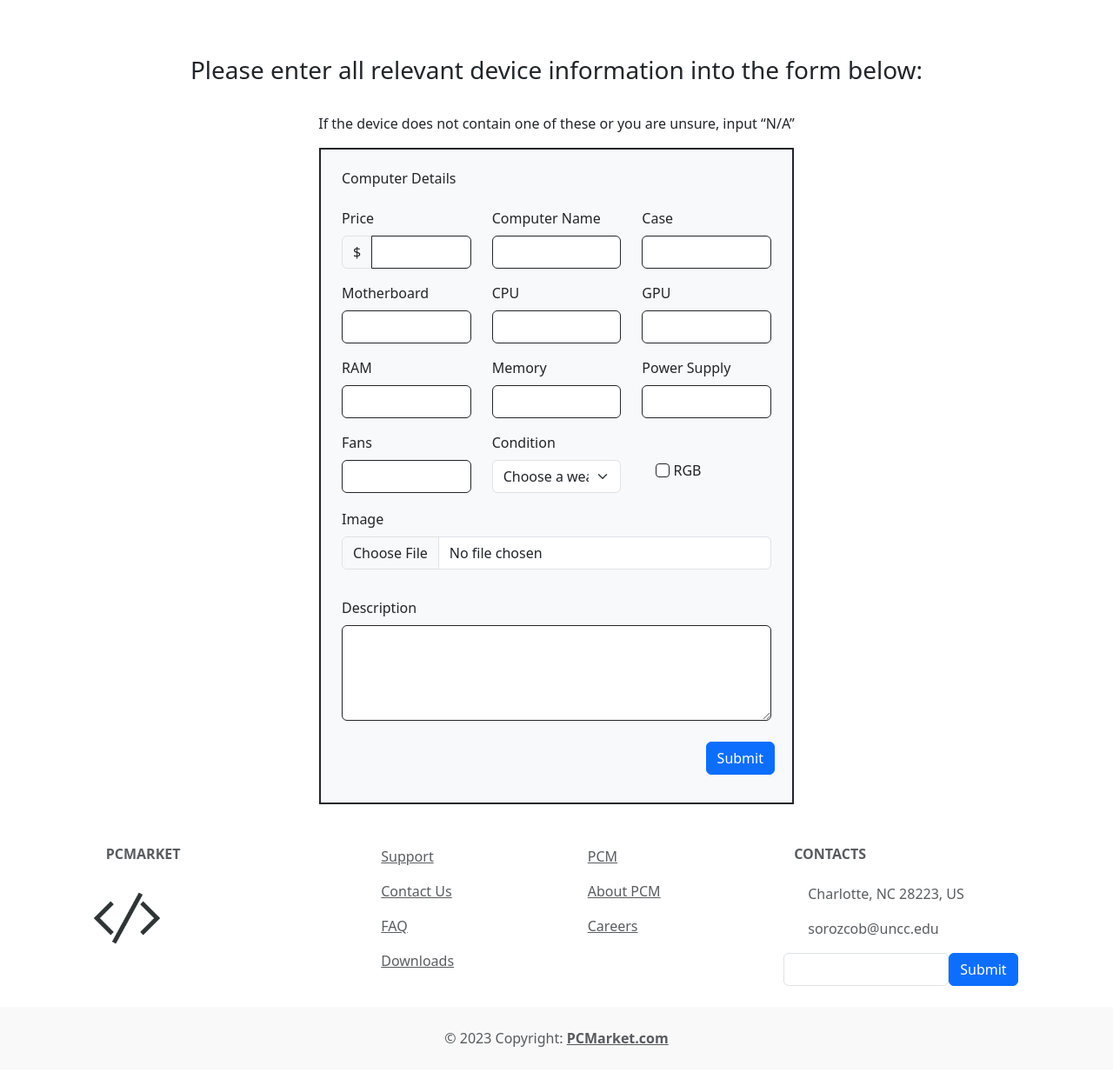
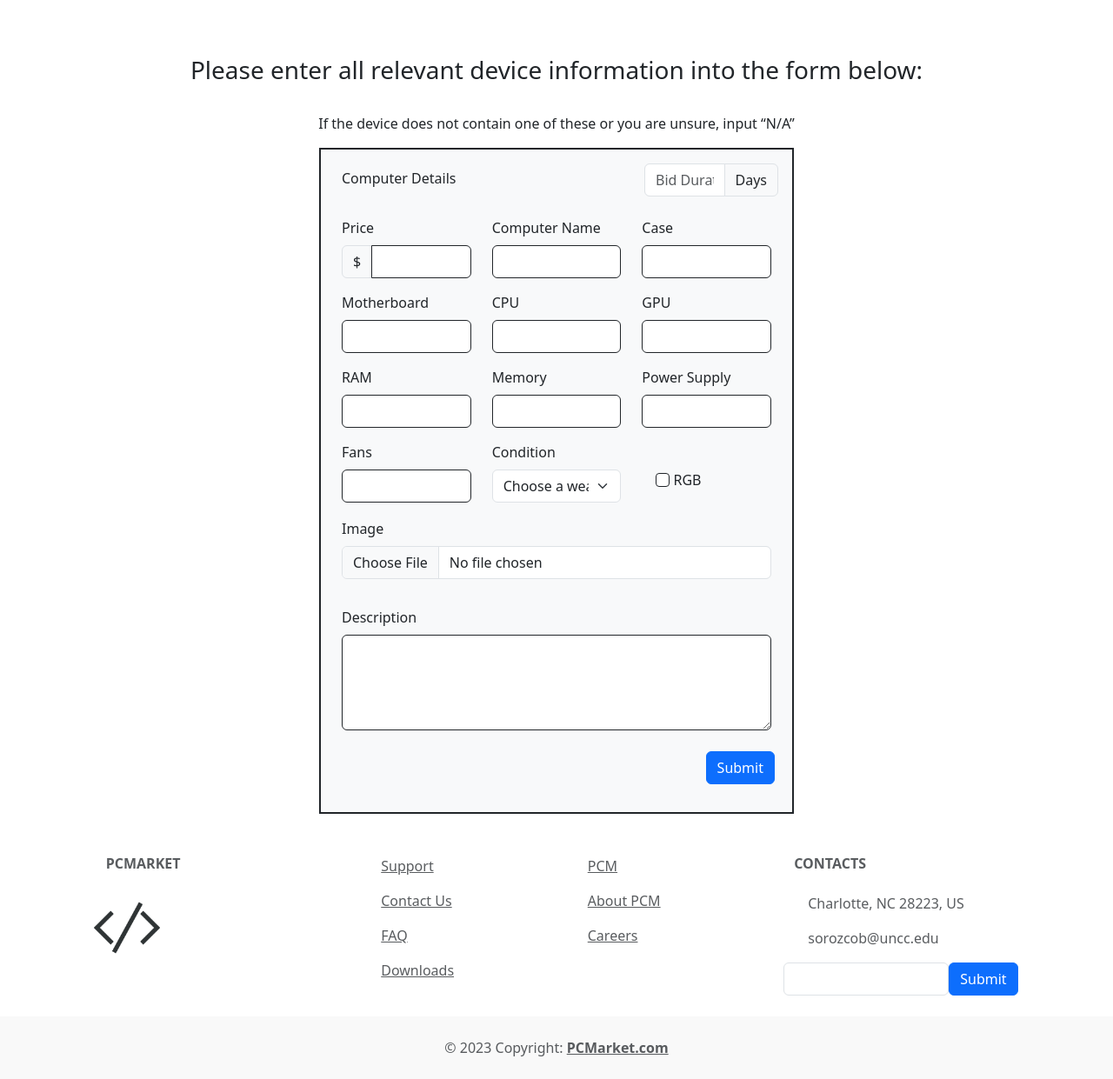
Before and after one commit to oenvinipas/PCMarket, a Flask app: page /create in a window 1280 px wide. Shown: the part 96-1337 px from the top of the page at 87% size. Before the commit the page ends 1300 px from the top, so only its background shows below. Run offline with Flask 3, Linux system fonts and the light colour scheme.

Commit message:
Adding bid functionality + bid timer, Need to implement what happens when bid ends

```diff
--- a/PCMarket.sql
+++ b/PCMarket.sql
@@ -32,7 +32,10 @@ create table posts
 (
     post_id serial primary key,
     user_id integer references users(user_id),
-    computer_id integer references computer(computer_id)
+    computer_id integer references computer(computer_id),
+    top_bidder integer references users(user_id),
+    bid_count integer default 0,
+    bid_days integer not null
 );
 
 create table comments
--- a/app.py
+++ b/app.py
@@ -3,7 +3,7 @@ from dotenv import load_dotenv
 from flask import Flask, abort, request, redirect, render_template, session, flash, make_response
 from models import db, User, Computer, Posts, Comments
 from flask_bcrypt import Bcrypt
-from datetime import timedelta
+from datetime import timedelta, datetime
 
 load_dotenv()
 
@@ -59,6 +59,8 @@ def process_create_listing():
     condition = request.form.get("condition")
     rgb = request.form.get("rgb") == "True"
 
+    bid_days = request.form.get("bid_days")
+
     parts = (
         case
         and motherboard
@@ -92,7 +94,7 @@ def process_create_listing():
     db.session.add(new_computer)
     db.session.commit()
 
-    new_post = Posts(session["user_id"], new_computer.computer_id)
+    new_post = Posts(session["user_id"], new_computer.computer_id, bid_days=bid_days)
     db.session.add(new_post)
     db.session.commit()
     return redirect("/")
@@ -164,14 +166,24 @@ def get_view_of_listing(listing_id: int):
     post = Posts.query.get_or_404(listing_id)
     Computa = Computer.query.filter_by(computer_id=listing_id).first()
     comment_count = Comments.query.filter_by(post_id=listing_id).count()
-    # Add Bids DB and query for bids_count
-    # bids_count = Bids.query.filter_by(post_id=listing_id).count()
+
+    # Calculate the end time
+    end_time = datetime.now() + timedelta(days=post.bid_days)
+
+    # Calculate the remaining time
+    current_time = end_time - datetime.now()
+
+    days, remainder = divmod(current_time.total_seconds(), 24 * 60 * 60)
+    hours = remainder // 3600
+
+    time_remaining = f"{int(days)} days, {int(hours)} hours"
+
     return render_template(
         "iso-view.html",
         Computa=Computa,
         post=post,
         comment_count=comment_count,
-        bids_count=0 # REPLACE WITH bids_count LATER
+        time_remaining=time_remaining,
     )
 
 
@@ -267,6 +279,8 @@ def process_bid(listing_id: int):
         return redirect(f"/view/{listing_id}")
     else:
         post.computer.price = bid_amt
+        post.bid_count += 1
+        post.top_bidder = session["user_id"]
         db.session.commit()
         flash("Bid successful!", "success")
 
--- a/templates/create.html
+++ b/templates/create.html
@@ -11,7 +11,20 @@
 </div>
 <div class="container">
     <form class="border border-dark border-2 bg-light w-50 mx-auto p-3" method="POST">
-        <p class="p-2 h6 font-weight-bold">Computer Details</p>
+        <div class="row">
+            <div class="col">
+                <p class="p-2 h6 font-weight-bold">Computer Details</p>
+            </div>
+            <div class="col">
+                <!-- This exists for spacing -->
+            </div>
+            <div class="col ml-auto">
+                <div class="input-group mb-3">
+                    <input type="text" class="form-control" placeholder="Bid Duration" aria-label="Bid Duration" aria-describedby="basic-addon2" id="bid_days" name="bid_days" pattern="\d*"  required>
+                    <span class="input-group-text" id="bid_days">Days</span>
+                </div>
+            </div>
+        </div>
         <div class="row p-2">
             <div class="col">
                 <label for="price" class="form-label">Price</label>
--- a/templates/iso-view.html
+++ b/templates/iso-view.html
@@ -19,7 +19,7 @@
               <p><svg xmlns="http://www.w3.org/2000/svg" width="16" height="16" fill="currentColor" class="bi bi-clock" viewBox="0 0 16 16">
                   <path d="M8 3.5a.5.5 0 0 0-1 0V9a.5.5 0 0 0 .252.434l3.5 2a.5.5 0 0 0 .496-.868L8 8.71V3.5z"></path>
                   <path d="M8 16A8 8 0 1 0 8 0a8 8 0 0 0 0 16zm7-8A7 7 0 1 1 1 8a7 7 0 0 1 14 0z"></path>
-                </svg><strong> Time Left</strong> <span id="time-left">00:00:00</span></p>
+                </svg><strong> Time Left</strong> <span id="time-left"> {{ time_remaining }}</span></p>
           </div>
           <!-- Highest Bid -->
           <div class="col-md-3 mt-3">
@@ -31,7 +31,7 @@
         <div class="col-md-2 mt-3">
           <p><svg xmlns="http://www.w3.org/2000/svg" width="16" height="16" fill="currentColor" class="bi bi-hash" viewBox="0 0 16 16">
             <path d="M8.39 12.648a1.32 1.32 0 0 0-.015.18c0 .305.21.508.5.508.266 0 .492-.172.555-.477l.554-2.703h1.204c.421 0 .617-.234.617-.547 0-.312-.188-.53-.617-.53h-.985l.516-2.524h1.265c.43 0 .618-.227.618-.547 0-.313-.188-.524-.618-.524h-1.046l.476-2.304a1.06 1.06 0 0 0 .016-.164.51.51 0 0 0-.516-.516.54.54 0 0 0-.539.43l-.523 2.554H7.617l.477-2.304c.008-.04.015-.118.015-.164a.512.512 0 0 0-.523-.516.539.539 0 0 0-.531.43L6.53 5.484H5.414c-.43 0-.617.22-.617.532 0 .312.187.539.617.539h.906l-.515 2.523H4.609c-.421 0-.609.219-.609.531 0 .313.188.547.61.547h.976l-.516 2.492c-.008.04-.015.125-.015.18 0 .305.21.508.5.508.265 0 .492-.172.554-.477l.555-2.703h2.242l-.515 2.492zm-1-6.109h2.266l-.515 2.563H6.859l.532-2.563z"/>
-          </svg><strong> Bids {{ bids_count }}</strong></p>
+          </svg><strong> Bids {{ post.bid_count }}</strong></p>
       </div>
           <!-- Comments-->
           <div class="col-md-2 mt-3">
```
Also changed, not shown: models.py (+7 -5 lines).
